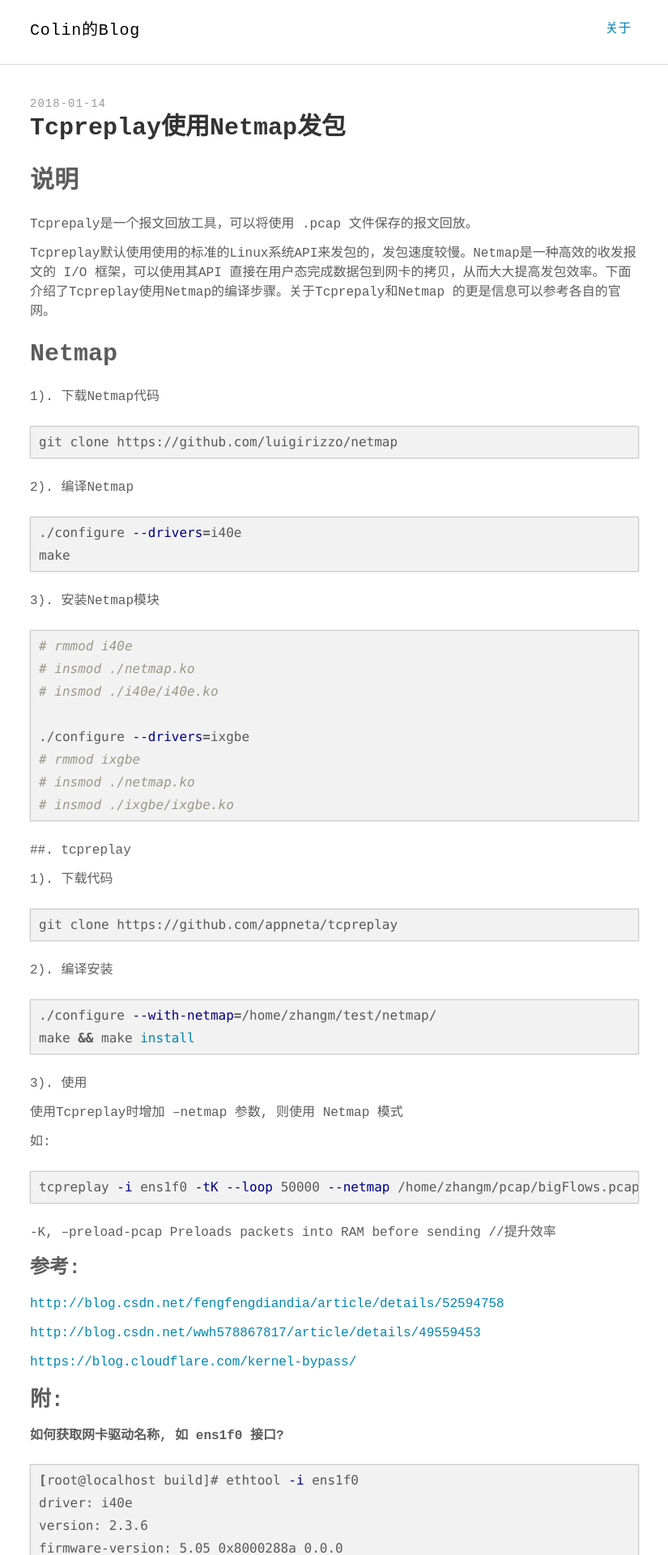
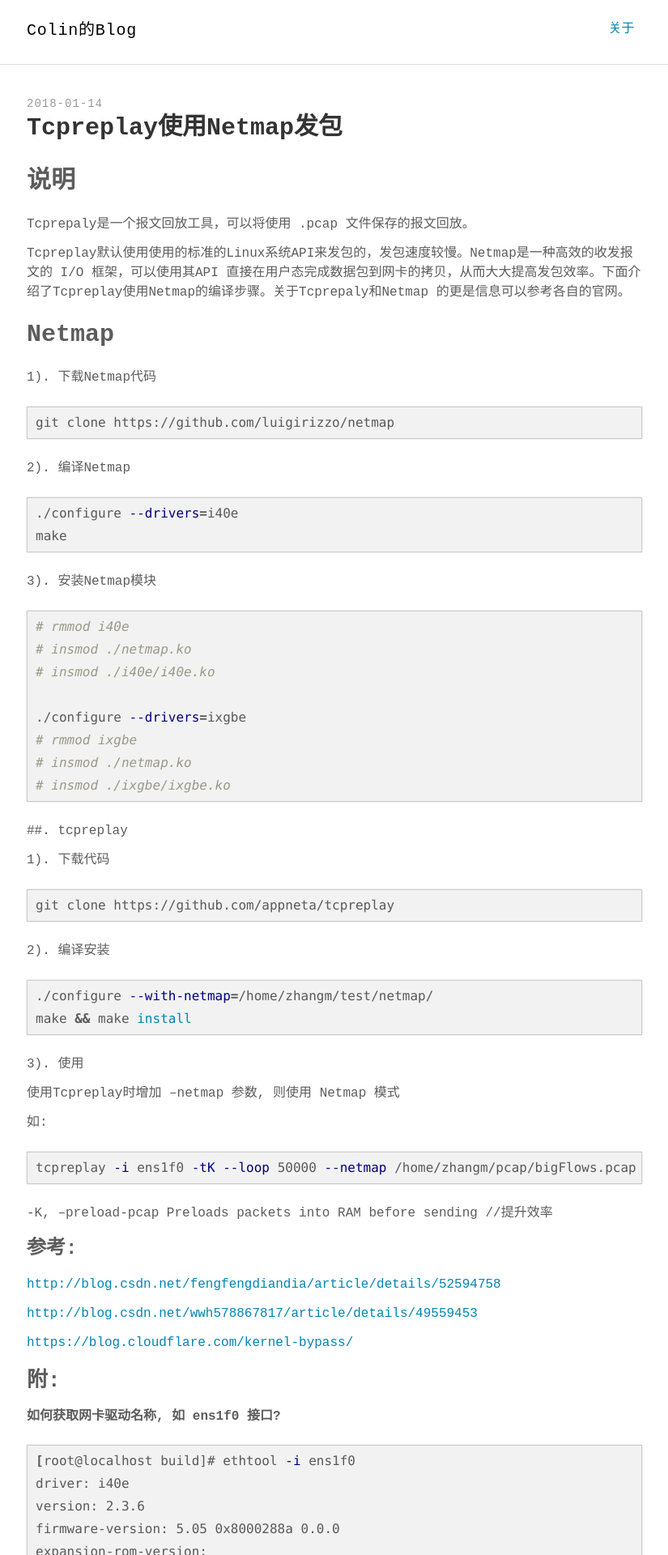
Before and after one commit to colin-zhang/colin-zhang.github.io, a Jekyll site: the page built from _posts/2018-01-14-Tcpreplay使用Netmap发包.md, in a window 1280 px wide. Shown: the top 1920 px of the page at 81% size, without its empty margins (227-1052 px from the left). Built offline with Jekyll 4.4.1, drawn with Linux system fonts in a browser that asks for light colours; some web fonts are replaced; comment, search, counter and statistics services are not loaded.

Commit message:
更改container最大大小, disable share google +

```diff
--- a/_includes/post-share.html
+++ b/_includes/post-share.html
@@ -16,7 +16,7 @@
   onclick="window.open(this.href, 'twitter-share', 'width=550,height=235');return false;">微博</a> -->
 
 
-<div class="social-share" data-wechat-qrcode-title="打开微信扫一扫">分享到：</div>
+<div class="social-share" data-wechat-qrcode-title="打开微信扫一扫" data-disabled="google">分享到：</div>
 
 
 <!--    or <a href="https://www.facebook.com/sharer/sharer.php?u={{ page.url | prepend: site.baseurl | prepend: site.url }}" onclick="window.open(this.href, 'facebook-share', 'width=550,height=235');return false;">Facebook</a>.</p> -->
--- a/assets/scss/_layout.scss
+++ b/assets/scss/_layout.scss
@@ -42,7 +42,7 @@
   padding: $base-spacing;
   margin-left: auto;
   margin-right: auto;
-  max-width: 800px;
+  max-width: 808px;
   font-weight: normal;
 }
 
```
